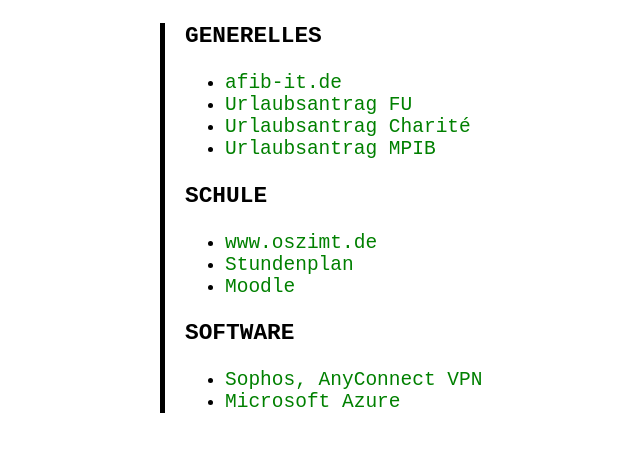
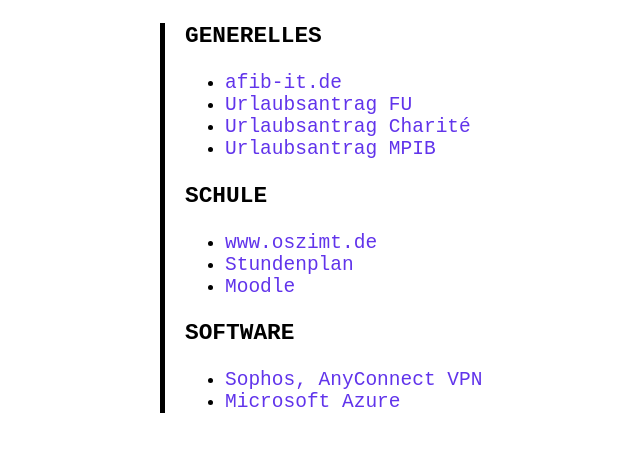
Before and after one commit to afib2019/afib2019.github.io, a plain HTML site: page index.html in a window 1280 px wide. Shown: the part 97-548 px from the top of the page, without its empty margins (224-864 px from the left). Drawn offline with Linux system fonts and the light colour scheme.

Commit message:
Update styles.css

```diff
--- a/css/styles.css
+++ b/css/styles.css
@@ -12,7 +12,7 @@ body {
 
 a,
 a:visited {
-    color: green;
+    color: #6134eb;
     text-decoration: none;
 }
 
```
